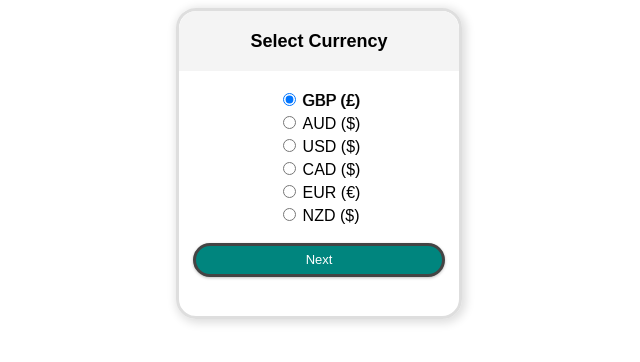
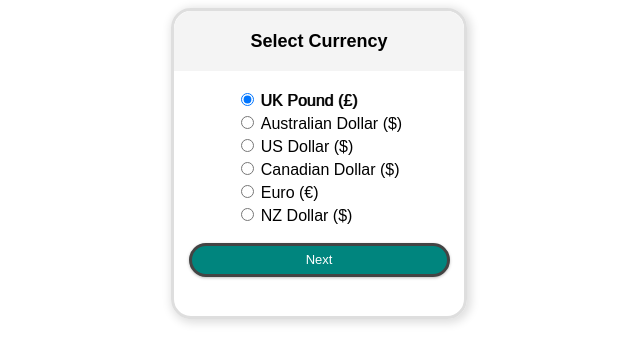
Before and after one commit to TazHinkle/FreeUKGenealogyDonation, a plain HTML site: page inner_donation.html in a window 1280 px wide. Shown: the whole page, without its empty margins (321-961 px from the left). Drawn offline with Linux system fonts and the light colour scheme.

Commit message:
With FUG stylistic changes

```diff
--- a/inner-donation-styles.css
+++ b/inner-donation-styles.css
@@ -1,7 +1,7 @@
 #payment-holder {
     margin: auto;
     text-align: center;
-    max-width: 280px;
+    max-width: 290px;
     border: solid #dedede;
     border-radius: 20px;
     box-shadow: 2px 2px 10px 2px #dedede;
--- a/inner-donation.js
+++ b/inner-donation.js
@@ -5,6 +5,7 @@ var contentContainer = document.getElementById('content-selector');
 var ukProviderContainer = document.getElementById('gb-pounds-provider-selector');
 var previousCollection = document.getElementsByClassName('previous');
 var currencyContent = document.getElementById('currency-selector');
+var titleChoose = document.getElementById("title-choose");
 var titleDestination = document.getElementById('title-payment');
 var currency = '';
 var giftaidNext = document.getElementsByClassName('next-giftaid-button');
@@ -58,9 +59,8 @@ var advanceClickHandler = function() {
                 ukProviderClickHandler,
                 false
         );
-            document.getElementById('kindlink-button').focus();
-            document.getElementById('title-kindlink').style.display = 'block';
-            document.getElementById('content-kindlink').style.display = 'block';
+            titleChoose.style.display = 'block';
+            document.getElementById('content-default').style.display = 'block';
             dividerContainer.style.display = 'block';
         }
         else {
--- a/inner_donation.html
+++ b/inner_donation.html
@@ -13,6 +13,11 @@
 		<div id="title-payment">
 			<div id="title-currency">
 				<h2>Select Currency</h2>
+			</div>
+			<div id="title-choose"
+				 style="display: none;"
+			>
+				<h2>Choose how to donate below</h2>
 			</div>
 			<div id="title-kindlink"
 				 style="display: none;"
@@ -44,28 +49,28 @@
 						<legend class="accessibility">Currencies</legend>
 						<div class="d-inline-selection">
 							<input type="radio" id="gb-pounds" name="drone" value="gb-pounds" checked>
-							<label for="gb-pounds">GBP (£)</label>
+							<label for="gb-pounds">UK Pound (£)</label>
 						</div>
 						<div class="d-inline-selection">
 							<input type="radio" id="au-dollars" name="drone" value="au-dollars">
-							<label for="au-dollars">AUD ($)</label>
+							<label for="au-dollars">Australian Dollar ($)</label>
 						</div>
 						<div class="d-inline-selection">
 							<input type="radio" id="us-dollars" name="drone" value="us-dollars">
-							<label for="us-dollars">USD ($)</label>
+							<label for="us-dollars">US Dollar ($)</label>
 						</div>
 
 						<div class="d-inline-selection">
 							<input type="radio" id="c-dollars" name="drone" value="c-dollars">
-							<label for="c-dollars">CAD ($)</label>
+							<label for="c-dollars">Canadian Dollar ($)</label>
 						</div>
 						<div class="d-inline-selection">
 							<input type="radio" id="euro" name="drone" value="euro">
-							<label for="euro">EUR (€)</label>
+							<label for="euro">Euro (€)</label>
 						</div>
 						<div class="d-inline-selection">
 							<input type="radio" id="nz-dollars" name="drone" value="nz-dollars">
-							<label for="nz-dollars">NZD ($)</label>
+							<label for="nz-dollars">NZ Dollar ($)</label>
 						</div>
 					</fieldset>
 				</div>
@@ -112,7 +117,8 @@
 				style="display: none;
 				padding: 15%;"
 			>
-				<h3 style="padding-bottom: 2%">USD ($)</h3>
+				<h3 style="padding-bottom: 2%">US Dollar ($)</h3>
+				<p>Opens in a new tab</p>
 				<form action="https://www.paypal.com/donate" method="post" target="_blank">
 					<input type="hidden" name="hosted_button_id" value="JKB65FJGRATHS" />
 					<input type="image" src="https://www.paypalobjects.com/en_US/i/btn/btn_donateCC_LG.gif"
@@ -125,7 +131,8 @@
 				 style="display: none;
 				padding: 15%;"
 			>
-				<h3 style="padding-bottom: 2%">CAD ($) - English</h3>
+				<p>Links open in a new tab</p>
+				<h3 style="padding-bottom: 2%">Canadian Dollar ($) - English</h3>
 				<form action="https://www.paypal.com/donate" method="post" target="_blank">
 					<input type="hidden" name="hosted_button_id" value="3XMXJ8NHXLZR8" />
 					<input type="image" src="https://www.paypalobjects.com/en_US/i/btn/btn_donateCC_LG.gif"
@@ -133,7 +140,7 @@
 					/>
 					<img alt="" src="https://www.paypal.com/en_CA/i/scr/pixel.gif" width="1" height="1" />
 				</form>
-				<h3 style="padding-bottom: 2%">CAD ($) - French</h3>
+				<h3 style="padding-bottom: 2%">Canadian Dollar ($) - French</h3>
 				<form action="https://www.paypal.com/donate" method="post" target="_blank">
 					<input type="hidden" name="hosted_button_id" value="G5GD3T86WYPPW" />
 					<input type="image" src="https://www.paypalobjects.com/fr_CA/i/btn/btn_donateCC_LG.gif" name="submit" title="PayPal - The safer, easier way to pay online!" alt="Donate with PayPal button" />
@@ -144,7 +151,8 @@
 				 style="display: none;
 				padding: 15%;"
 			>
-				<h3 style="padding-bottom: 2%">AUD ($)</h3>
+				<h3 style="padding-bottom: 2%">Australian Dollar ($)</h3>
+				<p>Opens in a new tab</p>
 				<form action="https://www.paypal.com/donate" method="post" target="_blank">
 					<input type="hidden" name="hosted_button_id" value="VKBJ5SAZRT3HW" />
 					<input type="image" src="https://www.paypalobjects.com/en_AU/i/btn/btn_donateCC_LG.gif"
@@ -157,7 +165,8 @@
 				 style="display: none;
 				padding: 15%;"
 			>
-				<h3 style="padding-bottom: 2%">NZD ($)</h3>
+				<h3 style="padding-bottom: 2%">NZ Dollar ($)</h3>
+				<p>Opens in a new tab</p>
 				<form action="https://www.paypal.com/donate" method="post" target="_blank">
 					<input type="hidden" name="hosted_button_id" value="83G6ZDU5V8HZ4" />
 					<input type="image" src="https://www.paypalobjects.com/en_US/i/btn/btn_donateCC_LG.gif"
@@ -170,7 +179,8 @@
 				 style="display: none;
 				padding: 15%;"
 			>
-				<h3 style="padding-bottom: 2%">EUR (€)</h3>
+				<h3 style="padding-bottom: 2%">Euro (€)</h3>
+				<p>Opens in a new tab</p>
 				<form action="https://www.paypal.com/donate" method="post" target="_blank">
 					<input type="hidden" name="hosted_button_id" value="GXWGGPW8QNMLL" />
 					<input type="image" src="https://www.paypalobjects.com/en_US/FR/i/btn/btn_donateCC_LG.gif"
@@ -192,6 +202,7 @@
 				id="content-kindlink"
 				style="display: none;"
 			>
+				<p>Opens in a new tab</p>
 				<div class="offsite">
 					<div>
 						<p>Donate by Card via</p>
@@ -207,6 +218,7 @@
 				id="content-paypal"
 				style="display: none;"
 			>
+				<p>Opens in a new tab</p>
 				<div class="offsite">
 					<p style="margin-bottom: 10%">Donate via PayPal</p>
 					<form action="https://www.paypal.com/donate" method="post" target="_blank">
```
